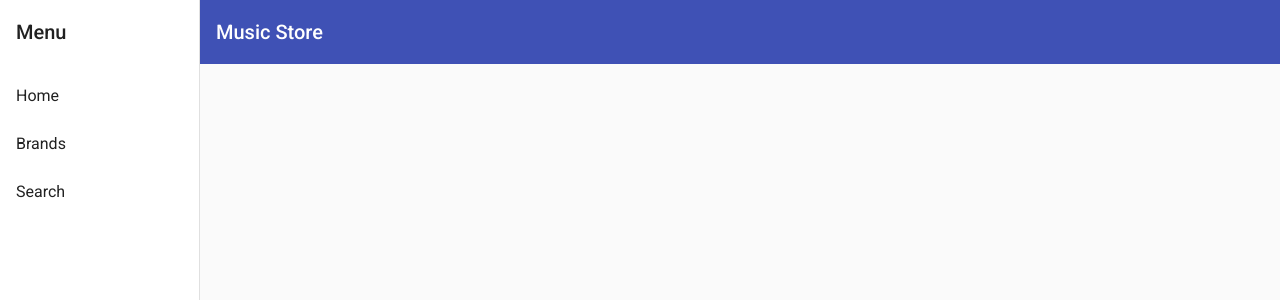
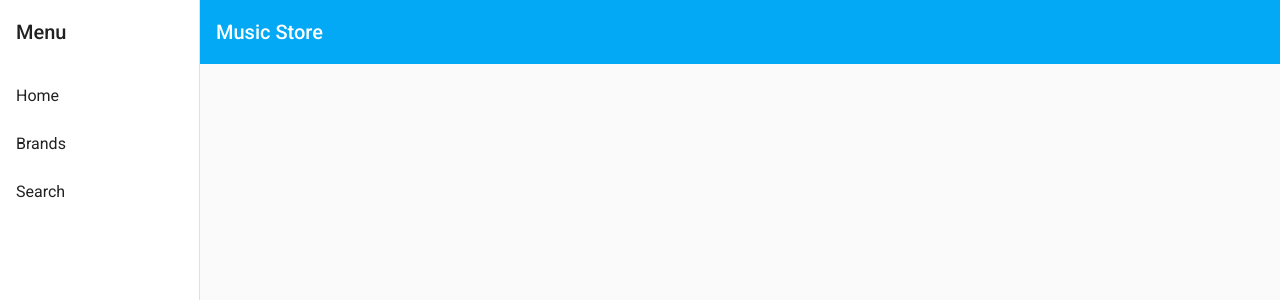
Before and after one commit to jmRicardo/music-store, an Angular app: page / in a window 1280 px wide. Shown: the top 300 px of the page. Built offline with nearby package versions, Linux system fonts and the light colour scheme.

Commit message:
creado dark theme

```diff
--- a/src/app/brand/brand.component.css
+++ b/src/app/brand/brand.component.css
@@ -21,7 +21,7 @@
 }
 
 .card-image {
-  background-size:cover;
+  background-size:contain;
   background-repeat: no-repeat;
   cursor: pointer;
 }
--- a/src/app/brand/brand.component.ts
+++ b/src/app/brand/brand.component.ts
@@ -53,12 +53,14 @@ export class BrandComponent{
       })
     }else{
       this.newCards.forEach( card => {
-        card.col = Math.floor(Math.random() * 1) + 1;
-        card.row = Math.floor(Math.random() * 1) + 1;
+        card.col = 1;
+        card.row = Math.floor(Math.random() * 2) + 1;
       })
     }
 
     this.cards = this.newCards
+
+    this.cards.sort(() => Math.random() - 0.5);
 
     console.log(this.cards);
 
@@ -66,7 +68,7 @@ export class BrandComponent{
   }
 
   getImage(imageName: string): string{
-    return 'url( ' + 'http://localhost:6006/' + imageName + '.png' + ')';
+    return 'url( ' + 'http://localhost:6006/' + imageName + ')';
   }
 
 }
--- a/src/custom-theme.scss
+++ b/src/custom-theme.scss
@@ -9,17 +9,10 @@
 // Be sure that you only ever include this mixin once!
 @include mat-core();
 
-// Define the palettes for your theme using the Material Design palettes available in palette.scss
-// (imported above). For each palette, you can optionally specify a default, lighter, and darker
-// hue. Available color palettes: https://material.io/design/color/
-$music-store-primary: mat-palette($mat-indigo);
-$music-store-accent: mat-palette($mat-pink, A200, A100, A400);
-
-// The warn palette is optional (defaults to red).
+$music-store-primary: mat-palette($mat-light-blue);
+$music-store-accent: mat-palette($mat-light-green);
 $music-store-warn: mat-palette($mat-red);
 
-// Create the theme object. A theme consists of configurations for individual
-// theming systems such as "color" or "typography".
 $music-store-theme: mat-light-theme((
   color: (
     primary: $music-store-primary,
@@ -28,7 +21,20 @@ $music-store-theme: mat-light-theme((
   )
 ));
 
-// Include theme styles for core and each component used in your app.
-// Alternatively, you can import and @include the theme mixins for each component
-// that you are using.
 @include angular-material-theme($music-store-theme);
+
+// Define an alternate dark theme.
+$dark-primary: mat-palette($mat-blue-grey);
+$dark-accent:  mat-palette($mat-amber, A200, A100, A400);
+$dark-warn:    mat-palette($mat-deep-orange);
+$dark-theme:   mat-dark-theme((
+  color: (
+    primary: $dark-primary,
+    accent: $dark-accent,
+    warn: $dark-warn,
+  )
+));
+
+.dark-theme {
+  @include angular-material-color($dark-theme);
+}
```
